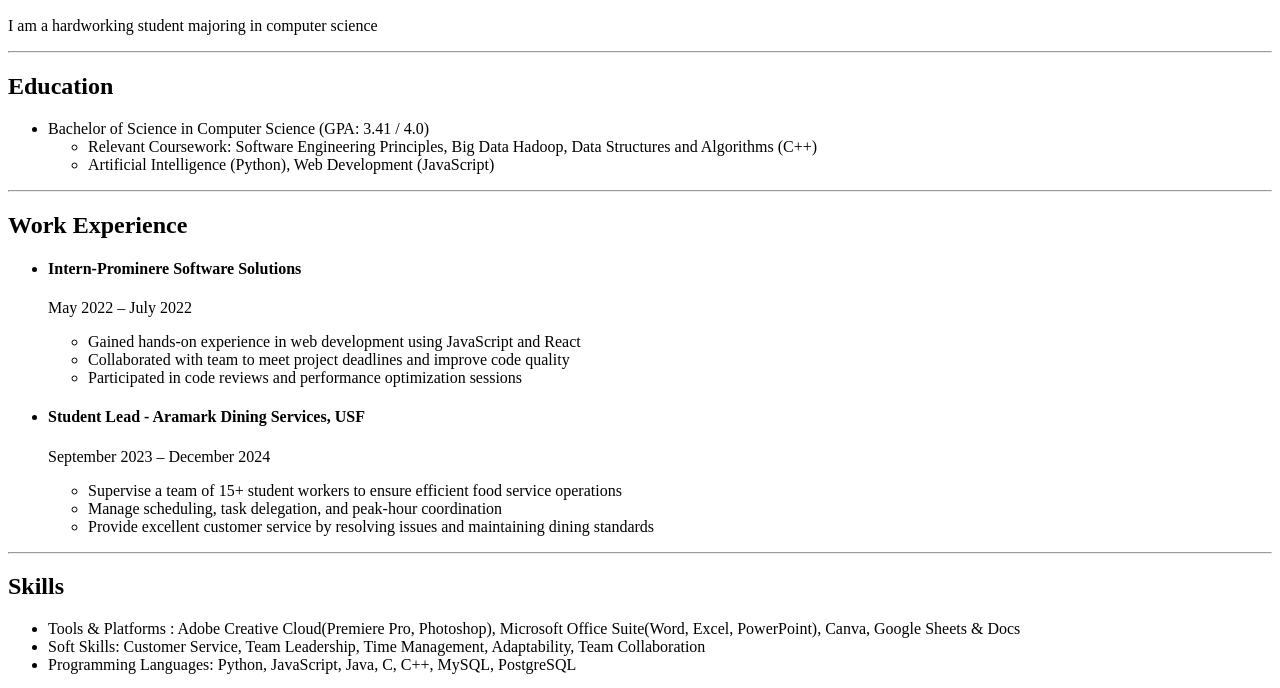
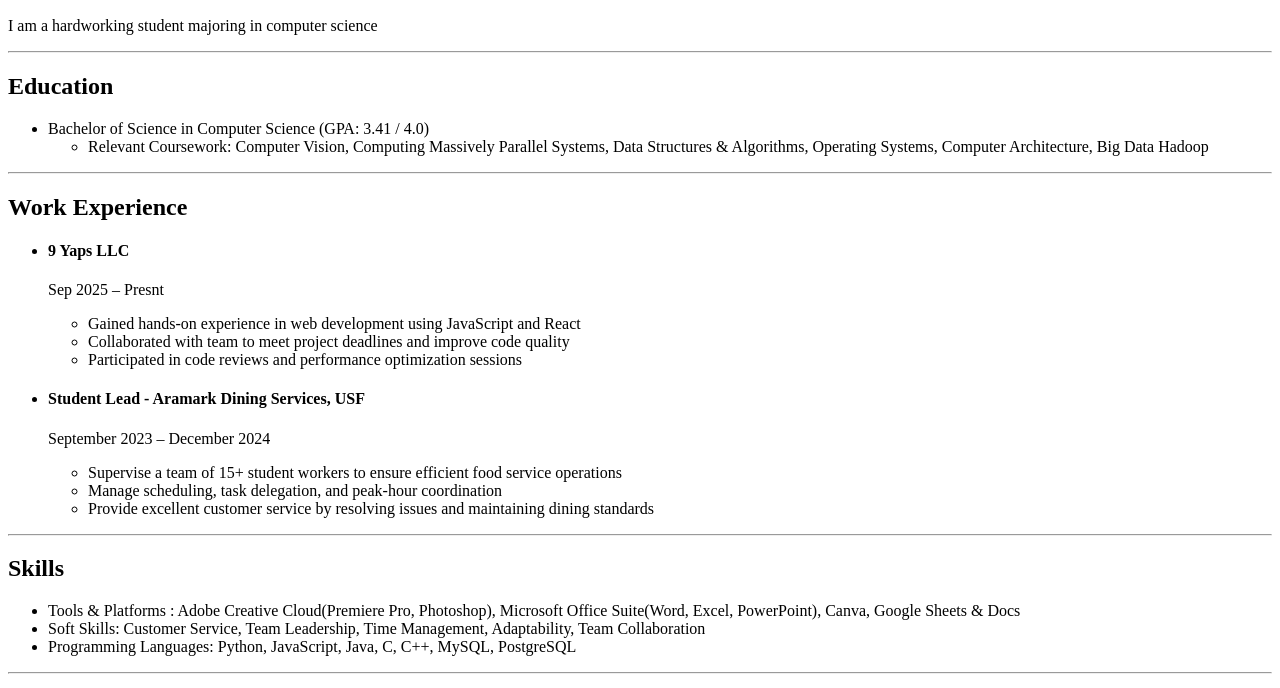
Before and after one commit to Sasi2/html-portfolio, a plain HTML site: page index.html in a window 1280 px wide. Shown: the part 110-798 px from the top of the page. Drawn offline with Linux system fonts and the light colour scheme.

Commit message:
Update index.html

```diff
--- a/index.html
+++ b/index.html
@@ -17,16 +17,15 @@
     <ul>
         <li>Bachelor of Science in Computer Science (GPA: 3.41 / 4.0)
             <ul>
-                <li>Relevant Coursework: Software Engineering Principles, Big Data Hadoop, Data Structures and Algorithms (C++)</li>
-                <li>Artificial Intelligence (Python), Web Development (JavaScript)</li>
+                <li>Relevant Coursework: Computer Vision, Computing Massively Parallel Systems, Data Structures & Algorithms, Operating Systems, Computer Architecture, Big Data Hadoop</li>
             </ul>
         </li>
     </ul>
     <hr />
     <h2>Work Experience</h2>
     <ul>
-        <li><h4>Intern-Prominere Software Solutions</h4>
-            <p> May 2022 – July 2022
+        <li><h4>9 Yaps LLC</h4>
+            <p> Sep 2025 – Presnt
                 <ul>
                     <li>Gained hands-on experience in web development using JavaScript and React</li>
                     <li>Collaborated with team to meet project deadlines and improve code quality</li>
```
